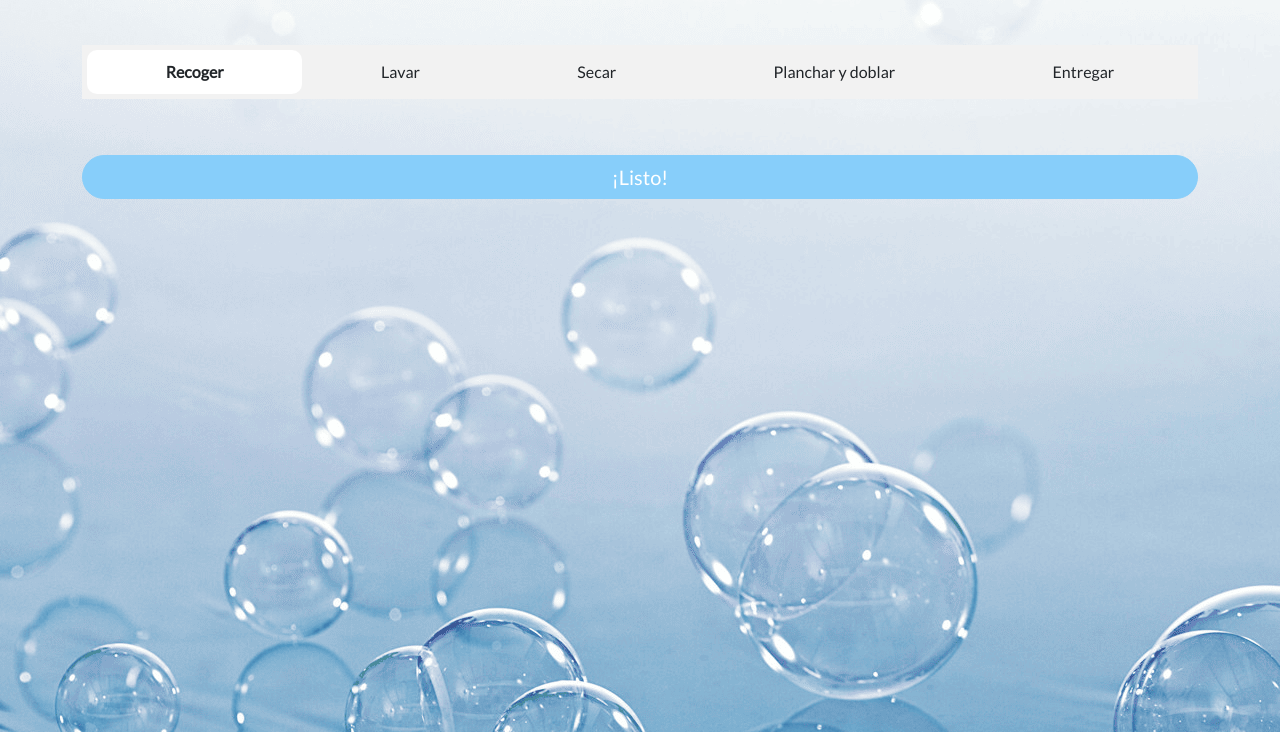
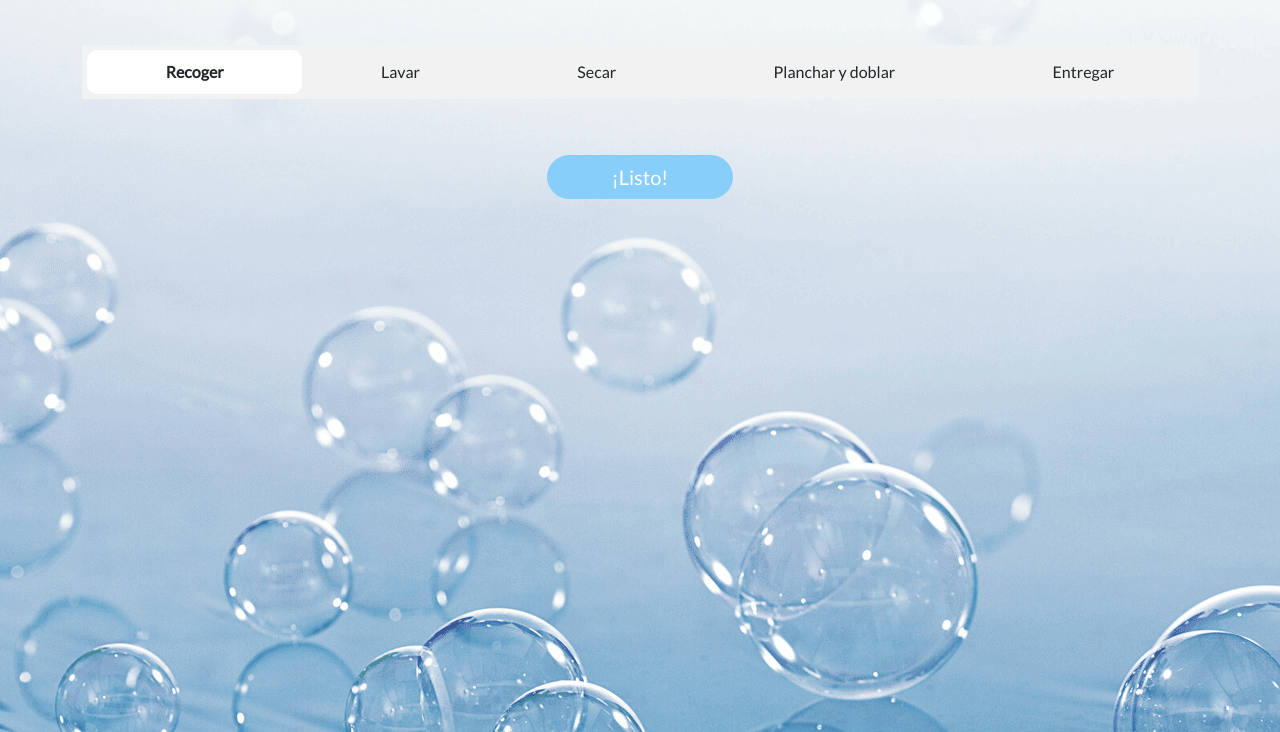
Before and after one commit to aurebidart/LaundryWeb, a plain HTML site: page pages/tasks.html in a window 1280 px wide. Shown: the part 68-800 px from the top of the page. Drawn offline with nearby package versions, Linux system fonts and the light colour scheme.

Commit message:
new bootstrap fixed on index and tasks

```diff
--- a/pages/tasks.html
+++ b/pages/tasks.html
@@ -54,8 +54,8 @@
                         <tbody id="task_table_body"></tbody>
                     </table>
                 </div>
-                <div class="text-center row mt-4">
-                    <button class="btn btn-primary" onclick="changeStatus()">¡Listo!</button>
+                <div class="row mt-4 justify-content-center">
+                    <input type="button" class="col-2 btn btn-primary" onclick="changeStatus()" value="¡Listo!">
                 </div>
 
             </div>
```
Also changed, not shown: pages/index.html (+2 -3 lines).
